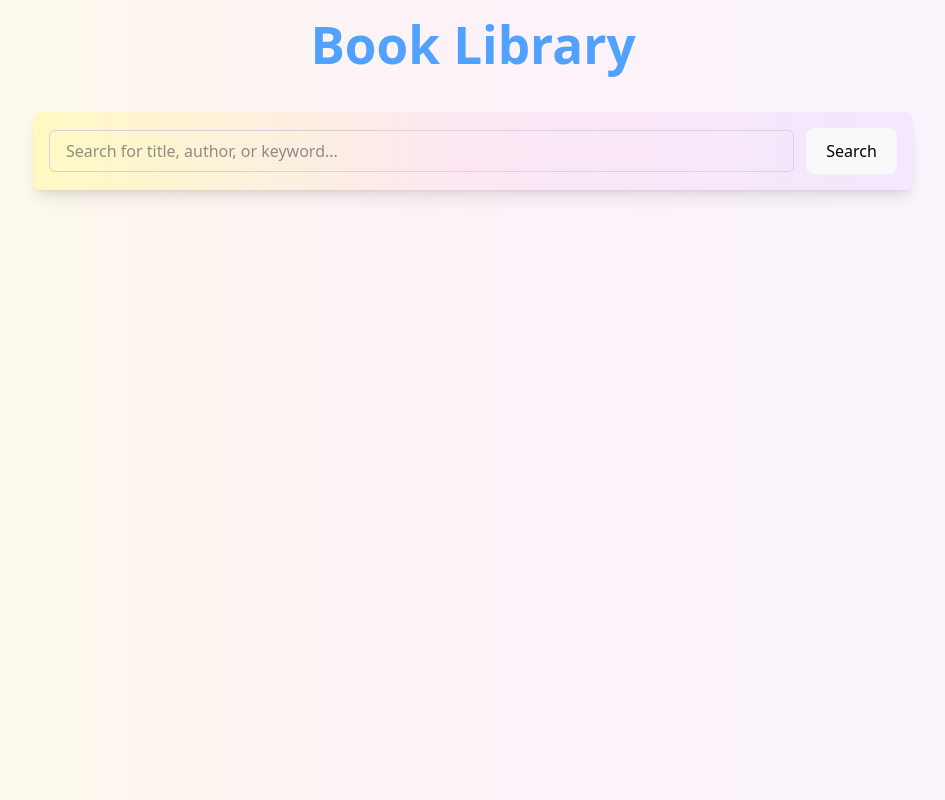
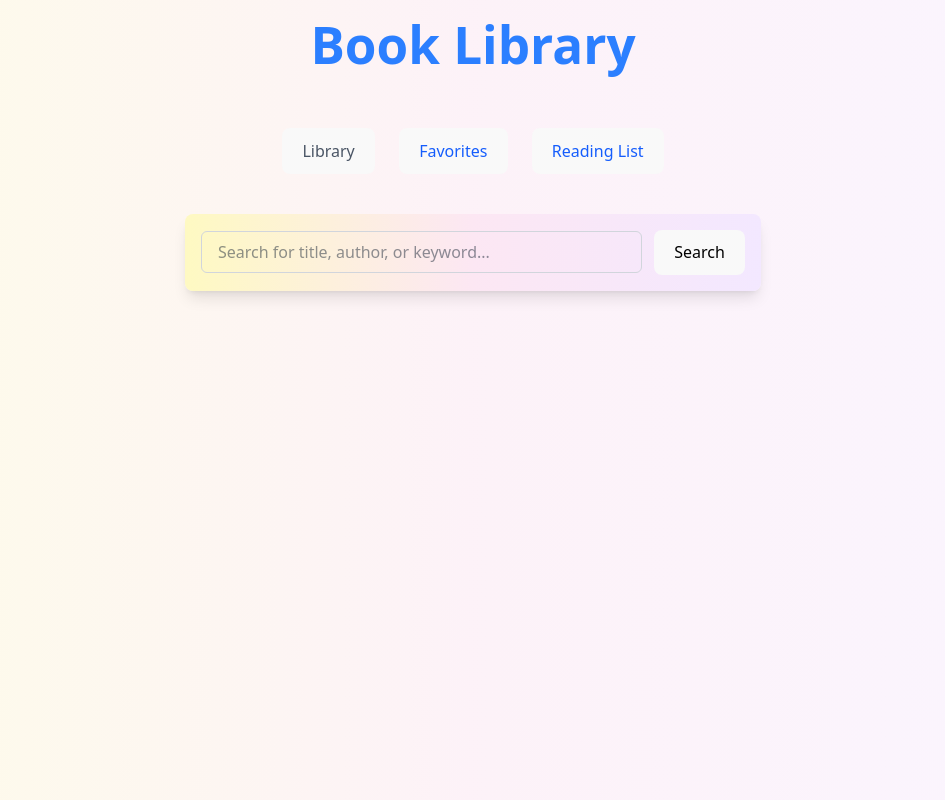
Before and after one commit to Robby47918/Rest-API-integration, a React app in the folder book-library/: page / in a window 1280 px wide. Shown: the whole page, without its empty margins (167-1112 px from the left). Built offline with nearby package versions, Linux system fonts and the light colour scheme; the HTML template or start-up script is replaced by a standard one.

Commit message:
Added favorites and reading list to the files

```diff
--- a/book-library/src/App.jsx
+++ b/book-library/src/App.jsx
@@ -1,13 +1,16 @@
-import { useState } from 'react'
-import SearchBar from './components/SeachBar'
-import BookDetails from './components/BookDetails'
-import BookCard from './components/BookCard'
+import { useState } from 'react';
+import SearchBar from './components/SeachBar';
+import BookDetails from './components/BookDetails';
+import BookCard from './components/BookCard';
 
 function App() {
   const [books, setBooks] = useState([]);
   const [error, setError] = useState(null);
   const [loading, setLoading] = useState(false);
   const [selectedBook, setSelectedBook] = useState(null);
+  const [favorites, setFavorites] = useState([]);
+  const [readingList, setReadingList] = useState([]);
+  const [activeTab, setActiveTab] = useState("library");
 
   const fetchBooks = async (query) => {
     setLoading(true);
@@ -31,33 +34,114 @@ function App() {
     }
   };
 
+  const addToFavorites = (book) => {
+    if (!favorites.find((b) => b.key === book.key)) {
+      setFavorites([...favorites, book]);
+    }
+  };
+
+  const addToReadingList = (book) => {
+    if (!readingList.find((b) => b.key === book.key)) {
+      setReadingList([...readingList, book]);
+    }
+  };
+
   return (
-    <div className=" min-h-screen min-w-screen max-w-4xl mx-auto px-5 sm:px-10 md:px-20 lg:px-50 bg-gradient-to-r from-yellow-50 via-pink-50 to-purple-50">
+    <div className="min-h-screen min-w-screen mx-auto px-5 sm:px-10 md:px-20 bg-gradient-to-r from-yellow-50 via-pink-50 to-purple-50">
 
-      <h1 className="text-7xl sm:text-6xl md:text-4xl font-bold text-center mb-6 py-4 text-blue-400">Book Library</h1>
 
-      <div className=" ">
+      <h1 className="text-4xl sm:text-6xl md:text-7xl font-bold text-center mb-6 py-4 text-blue-500">
+        Book Library
+      </h1>
+
+
+      <div className="flex justify-center gap-6 py-4">
+        <button
+          onClick={() => setActiveTab("library")}
+          className={`px-4 py-2 rounded-md font-semibold ${
+            activeTab === "library" ? "bg-blue-500 text-gray-600" : "bg-white text-blue-600"
+          }`}
+        >
+          Library
+        </button>
+        <button
+          onClick={() => setActiveTab("favorites")}
+          className={`px-4 py-2 rounded-md font-semibold ${
+            activeTab === "favorites" ? "bg-pink-500 text-gray-600" : "bg-white text-blue-600"
+          }`}
+        >
+          Favorites
+        </button>
+        <button
+          onClick={() => setActiveTab("readingList")}
+          className={`px-4 py-2 rounded-md font-semibold ${
+            activeTab === "readingList" ? "bg-purple-500 text-gray-600" : "bg-white text-blue-600"
+          }`}
+        >
+          Reading List
+        </button>
+      </div>
+
+
+      {activeTab === "library" && (
+        <div className="flex justify-center mt-6">
+          <div className="w-full max-w-xl">
             <SearchBar onSearch={fetchBooks} />
           </div>
+        </div>
+      )}
+
 
       {loading && <p className="text-center text-blue-600 mt-4">Loading...</p>}
       {error && <p className="text-center text-red-500 mt-4">{error}</p>}
 
+
+      {activeTab === "library" && (
         <div className="grid grid-cols-1 sm:grid-cols-2 md:grid-cols-3 lg:grid-cols-4 gap-6 p-6">
           {books.map((book) => (
             <BookCard
               key={book.key}
               book={book}
-          onSelect={setSelectedBook} />
+              onSelect={setSelectedBook}
+              onAddFavorite={() => addToFavorites(book)}
+              onAddReadingList={() => addToReadingList(book)}
+            />
           ))}
         </div>
+      )}
 
-      <BookDetails
-      book={selectedBook}
-      onClose={() =>
-      setSelectedBook(null)} />
+      {activeTab === "favorites" && (
+        <div className="p-6">
+          <h2 className="text-2xl font-bold mb-4 text-pink-600">My Favorites</h2>
+          {favorites.length === 0 ? (
+            <p className="text-gray-500">No favorites yet.</p>
+          ) : (
+            <div className="grid grid-cols-1 sm:grid-cols-2 md:grid-cols-3 gap-6">
+              {favorites.map((book) => (
+                <BookCard key={book.key} book={book} onSelect={setSelectedBook} />
+              ))}
             </div>
+          )}
+        </div>
+      )}
 
+      {activeTab === "readingList" && (
+        <div className="p-6">
+          <h2 className="text-2xl font-bold mb-4 text-purple-600">My Reading List</h2>
+          {readingList.length === 0 ? (
+            <p className="text-gray-500">No books in your reading list yet.</p>
+          ) : (
+            <div className="grid grid-cols-1 sm:grid-cols-2 md:grid-cols-3 gap-6">
+              {readingList.map((book) => (
+                <BookCard key={book.key} book={book} onSelect={setSelectedBook} />
+              ))}
+            </div>
+          )}
+        </div>
+      )}
+
+      <BookDetails book={selectedBook} onClose={() => setSelectedBook(null)} />
+    </div>
   );
 }
 
--- a/book-library/src/components/BookCard.jsx
+++ b/book-library/src/components/BookCard.jsx
@@ -1,15 +1,14 @@
-const BookCard = ({ book, onSelect }) => {
+const BookCard = ({ book, onSelect, onAddFavorite, onAddReadingList }) => {
   const coverUrl = book.cover_i
     ? `https://covers.openlibrary.org/b/id/${book.cover_i}-M.jpg`
     : "https://via.placeholder.com/150x200?text=No+Cover";
 
   return (
     <div
-      onClick={() => onSelect(book)}
       className="bg-gradient-to-r from-pink-100 via-purple-100 to-blue-100
                  shadow-lg rounded-lg p-4
                  hover:scale-105 hover:shadow-xl transition
-                 cursor-pointer flex flex-col items-center"
+                 flex flex-col items-center"
     >
 
       <img
@@ -18,17 +17,44 @@ const BookCard = ({ book, onSelect }) => {
         className="w-24 h-36 sm:w-28 sm:h-40 md:w-32 md:h-48 object-cover mb-3 rounded"
       />
 
+
       <h2 className="text-base sm:text-lg md:text-xl font-bold text-center text-blue-800">
         {book.title}
       </h2>
+
 
       <p className="text-xs sm:text-sm md:text-base text-gray-700 text-center">
         {book.author_name?.join(", ") || "Unknown Author"}
       </p>
 
-      <p className="text-xs sm:text-sm md:text-base text-gray-500 text-center">
+
+      <p className="text-xs sm:text-sm md:text-base text-gray-500 text-center mb-3">
         {book.publisher?.[0] || "Unknown Publisher"}
       </p>
+
+
+      <div className="flex flex-wrap gap-2 justify-center mt-2">
+        <button
+          onClick={() => onSelect(book)}
+          className="px-3 py-1 bg-blue-500 text-white rounded-md hover:bg-blue-600"
+        >
+          Details
+        </button>
+
+        <button
+          onClick={() => onAddFavorite(book)}
+          className="px-3 py-1 bg-pink-500 text-white rounded-md hover:bg-pink-600"
+        >
+        Favorite
+        </button>
+
+        <button
+          onClick={() => onAddReadingList(book)}
+          className="px-3 py-1 bg-purple-500 text-white rounded-md hover:bg-purple-600"
+        >
+          Reading List
+        </button>
+      </div>
     </div>
   );
 };
```
Lines whose indentation alone changed are shown as unchanged.
